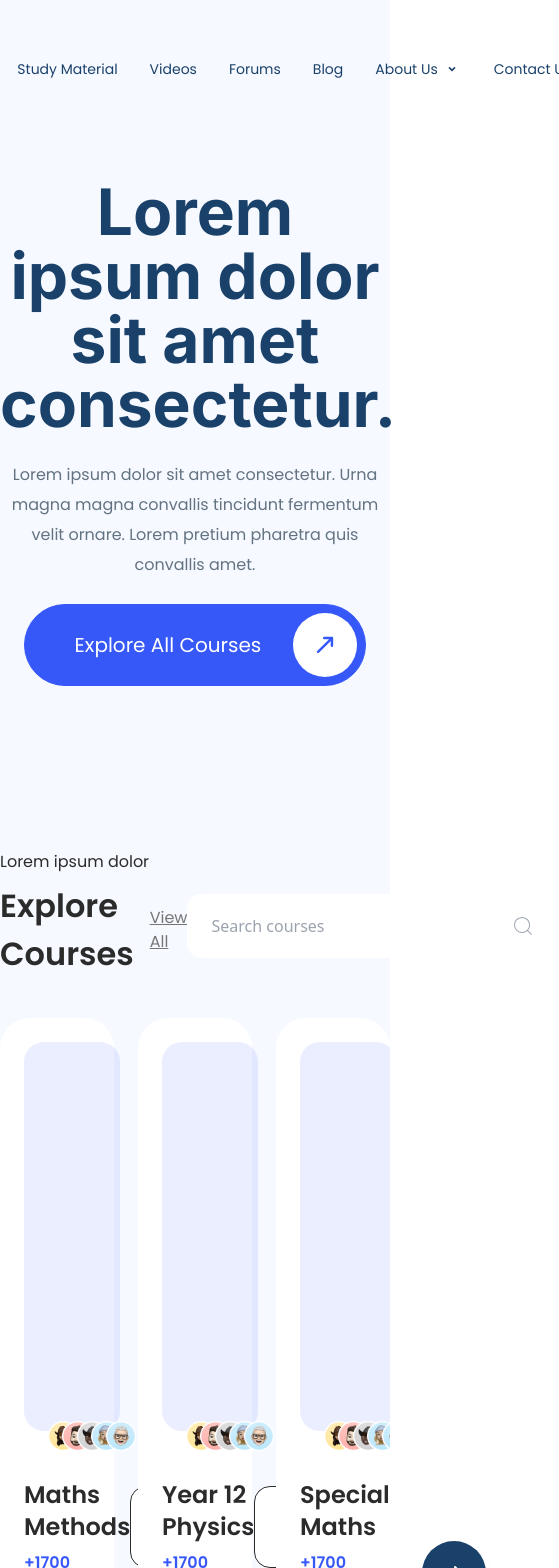
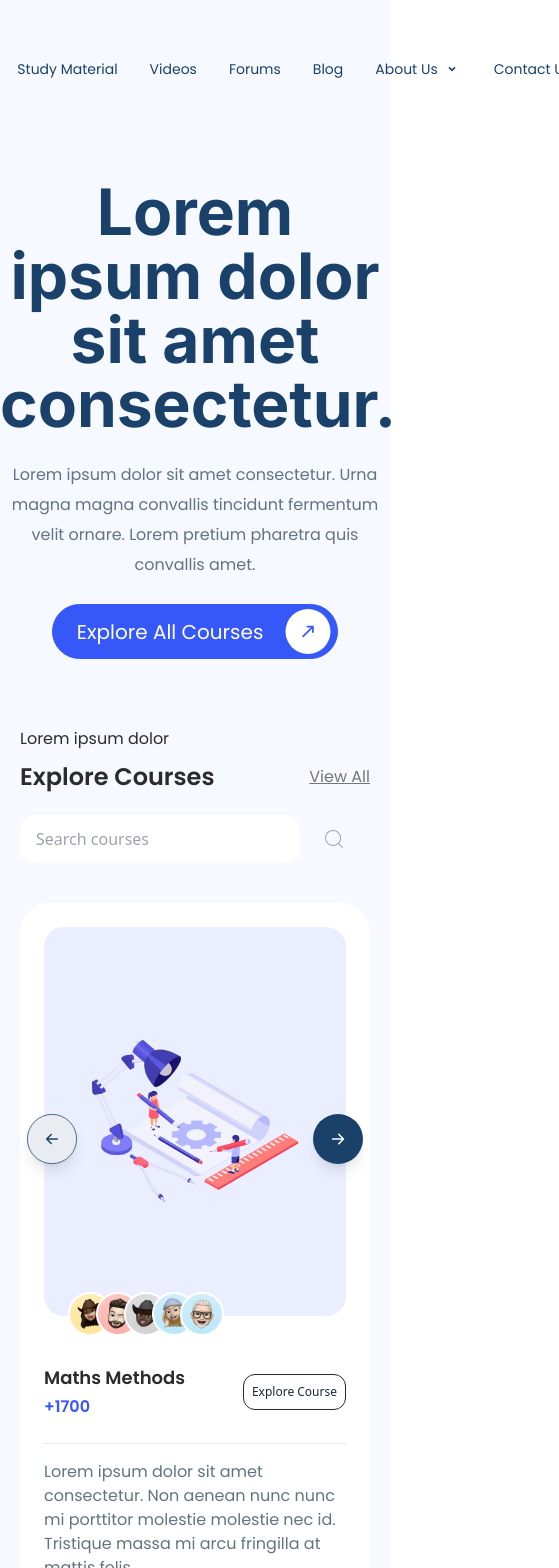
Before and after one commit to arifraj9911/sci-academy, a React (Vite) app: page /user/home in a window 390 px wide. Shown: the top 1568 px of the page, 559 px wide, since content can reach past the window. Built offline with nearby package versions, Linux system fonts and the light colour scheme.

Commit message:
landing-reponsive

```diff
--- a/src/Pages/Home.jsx
+++ b/src/Pages/Home.jsx
@@ -12,7 +12,7 @@ const Home = () => {
       <Header />
       <WhyChooseUs />
       <div className="w-full bg-zircon">
-        <div className="mt-[9.38rem] max-w-screen-desktop mx-auto">
+        <div className="md:mt-[9.38rem] max-w-screen-desktop mx-auto">
           <Courses />
           <div>
             <Pricing />
--- a/src/components/NavbarButton.jsx
+++ b/src/components/NavbarButton.jsx
@@ -2,17 +2,15 @@ import React from "react";
 
 const NavbarButton = () => {
   return (
-    <button className="border rounded-[6.25rem] bg-[#FFF] flex items-center gap-[28px]">
-      <span className=" text-[#163C63] text-base capitalize ml-[3.12rem]">
+    <button className="border rounded-[6.25rem] bg-[#FFF] flex items-center gap-[12px] md:gap-[28px]">
+      <span className=" text-[#163C63] text-base capitalize ml-[1rem] md:ml-[3.12rem]">
         sign up
       </span>
       <svg
-        width="43"
-        height="38"
         viewBox="0 0 35 35"
         fill="none"
         xmlns="http://www.w3.org/2000/svg"
-        className="my-2 mr-2"
+        className="my-1 md:my-2 mr-1 md:mr-2 md:w-[43px] h-[30px] md:h-[38px]"
       >
         <circle cx="17.5" cy="17.5" r="17.5" fill="#163C63" />
         <path
--- a/src/components/home/Courses.jsx
+++ b/src/components/home/Courses.jsx
@@ -64,26 +64,27 @@ const sliderData = [
       "Lorem ipsum dolor sit amet consectetur. Non aenean nunc nunc mi porttitor molestie molestie nec id. Tristique massa mi arcu fringilla at mattis felis.",
   },
 ];
+
 const Courses = () => {
   return (
-    <div className="pt-[9rem] pb-[5.5rem]">
+    <div className="px-[20px] md:px-[20px] pt-[3rem] md:pt-[9rem] pb-[4rem] md:pb-[5.5rem]">
       <p className=" text-primary-heading font-poppins text-base">
         Lorem ipsum dolor{" "}
       </p>
-      <div className="flex items-center justify-between">
-        <div className="flex items-center gap-4 mt-2">
-          <h2 className=" text-primary-heading font-poppins text-[2rem] font-semibold capitalize">
+      <div className="md:flex items-center justify-between">
+        <div className="flex items-center justify-between md:justify-normal md:gap-4 mt-2">
+          <h2 className=" text-primary-heading font-poppins text-[24px] md:text-[2rem] font-semibold capitalize">
             Explore Courses
           </h2>
           <Link className=" text-boulder underline text-base font-poppins">
             View All
           </Link>
         </div>
-        <form action="" className=" relative">
+        <form action="" className="mt-[20px] md:mt-[0px] relative">
           <input
             type="text"
             placeholder="Search courses"
-            className="w-[23.25rem] rounded-[0.93rem] bg-white py-5 px-6 outline-none border-none"
+            className="w-[80%] md:w-[23.25rem] rounded-[0.93rem] bg-white py-3 md:py-5 px-4 md:px-6 outline-none border-none"
           />
           <CiSearch
             className="absolute right-6 top-1/2 -translate-y-1/2"
@@ -96,11 +97,25 @@ const Courses = () => {
       {/* cards  */}
       <div className="relative mt-10">
         <Swiper
-          slidesPerView={3}
-          spaceBetween={24}
+          slidesPerView={1}
+          spaceBetween={16}
           navigation={{
             nextEl: ".custom-next",
             prevEl: ".custom-prev",
+          }}
+          breakpoints={{
+            640: {
+              slidesPerView: 1.5,
+              spaceBetween: 16,
+            },
+            768: {
+              slidesPerView: 2,
+              spaceBetween: 20,
+            },
+            1024: {
+              slidesPerView: 3,
+              spaceBetween: 24,
+            },
           }}
           loop
           modules={[Navigation]}
@@ -109,7 +124,7 @@ const Courses = () => {
           {sliderData.map((item, index) => (
             <SwiperSlide
               key={index}
-              className=" rounded-[1.875rem] bg-white p-6"
+              className="rounded-[1.875rem] bg-white p-6"
             >
               <div className=" bg-sky_blue rounded-[1.25rem] flex items-center justify-center relative p-12 h-[24.3125rem]">
                 <img src={item.image} alt="" />
@@ -123,14 +138,14 @@ const Courses = () => {
               </div>
               <div className="flex items-center justify-between mt-12">
                 <div>
-                  <h4 className=" text-primary-heading font-poppins text-2xl font-semibold capitalize">
+                  <h4 className=" text-primary-heading font-poppins text-[18px] md:text-2xl font-semibold capitalize">
                     {item.title}
                   </h4>
-                  <p className=" text-primary-blue font-poppins text-base font-semibold capitalize mt-2">
+                  <p className=" text-primary-blue font-poppins text-base font-semibold capitalize mt-1 md:mt-2">
                     +{item.totalStudents}
                   </p>
                 </div>
-                <Link className="py-4 px-6 rounded-2xl border border-primary-heading bg-white">
+                <Link className="py-2 md:py-4 px-2 text-[12px] md:text-[16px] md:px-6 rounded-xl md:rounded-2xl border border-primary-heading bg-white">
                   Explore Course
                 </Link>
               </div>
@@ -141,10 +156,10 @@ const Courses = () => {
             </SwiperSlide>
           ))}
         </Swiper>
-        <div className="custom-prev absolute -left-24 top-1/2 transform -translate-y-1/2 flex items-center justify-center rounded-full z-10 cursor-pointer shadow-lg">
+        <div className="w-[50px] md:w-[64] md:h-[64] custom-prev absolute left-[2%] md:-left-24 top-1/3 md:top-1/2 transform -translate-y-1/2 flex items-center justify-center rounded-full z-10 cursor-pointer shadow-lg">
           <img src={left} alt="" />
         </div>
-        <div className="custom-next absolute -right-24 top-1/2 transform -translate-y-1/2 flex items-center justify-center rounded-full z-10 cursor-pointer shadow-lg">
+        <div className="w-[50px] md:w-[64] md:h-[64] custom-next absolute right-[2%] md:-right-24 top-1/3 md:top-1/2 transform -translate-y-1/2 flex items-center justify-center rounded-full z-10 cursor-pointer shadow-lg">
           <img src={right} alt="" />
         </div>
       </div>
--- a/src/components/home/Header.jsx
+++ b/src/components/home/Header.jsx
@@ -5,24 +5,22 @@ import headerImg from "../../assets/header-img.svg";
 
 const Header = () => {
   return (
-    <header className="bg-hero-pattern bg-center bg-cover w-full h-[920px] bg-[#1A416A]">
-      <div className="max-w-screen-desktop mx-auto">
-        <div className="flex items-center justify-between gap-32 pt-[160px]">
-          <div className="flex flex-col items-start gap-[24px] w-[46rem]">
+    <header className="bg-hero-pattern bg-center bg-cover w-full md:h-[920px] bg-[#1A416A] pb-[50px] md:pb-[0px]">
+      <div className="md:max-w-screen-desktop mx-auto px-[20px] md:px-[0px]">
+        <div className="flex flex-col md:flex-row items-center justify-between gap-[40px] md:gap-32 pt-[120px] md:pt-[160px]">
+          <div className="flex flex-col items-start gap-[24px] md:w-[46rem]">
             <h1 className="hidden 2xl:block text-[#FFF] font-poppins text-[64px] leading-[74px] font-semibold">
               Improve your ATAR <br />
               score now with our <br />
               video tutorials
             </h1>
-            <h1 className="2xl:hidden text-[#FFF] font-poppins text-[54px] leading-[74px] font-semibold">
+            <h1 className="hidden md:block 2xl:hidden text-[#FFF] font-poppins md:text-[54px] md:leading-[74px] font-semibold">
               Improve your ATAR score now with our video tutorials
             </h1>
-            {/* <img
-              src={YD}
-              alt="yd"
-              className="absolute left-[45.8%] top-[19.2%]"
-            /> */}
-            <p className="text-[#7FAAD6] text-base font-inter leading-[30px]">
+            <h1 className="md:hidden text-[#FFF] font-poppins text-[35px] leading-[45px] font-semibold">
+              Improve your ATAR score now with our video tutorials
+            </h1>
+            <p className="text-[#7FAAD6] text-base font-inter md:leading-[30px]">
               Lorem ipsum dolor sit amet consectetur. Consequat et neque eget
               erat scelerisque et. Semper libero aenean purus purus cursus et
               proin viverra. Neque at orci vitae vitae malesuada. Vitae a sit
@@ -32,7 +30,7 @@ const Header = () => {
               <HeroButton />
             </Link>
           </div>
-          <div className="h-auto w-[48rem]">
+          <div className="h-auto md:w-[48rem]">
             <img src={headerImg} alt="header img" className="w-full h-full" />
           </div>
         </div>
--- a/src/components/home/HeroButton.jsx
+++ b/src/components/home/HeroButton.jsx
@@ -1,16 +1,16 @@
 const HeroButton = () => {
   return (
-    <button className="border rounded-[6.25rem] bg-primary-blue border-primary-blue flex items-center gap-8">
-      <span className=" text-white text-xl font-normal font-poppins capitalize ml-[3.12rem]">
+    <button className="border rounded-[6.25rem] bg-primary-blue border-primary-blue flex items-center gap-5 md:gap-8">
+      <span className=" text-white text-xl font-normal font-poppins capitalize ml-[1.5rem] md:ml-[3.12rem]">
         Explore all Courses
       </span>
       <svg
-        width="64"
-        height="64"
+        width=""
+        height=""
         viewBox="0 0 78 78"
         fill="none"
         xmlns="http://www.w3.org/2000/svg"
-        className="my-2 mr-2"
+        className="my-1 md:my-2 mr-1 md:mr-2 w-[50px] md:w-[64px] h-[45px] md:h-[64px]"
       >
         <circle cx="39" cy="39" r="39" fill="white" />
         <path
--- a/src/components/home/Testimonials.jsx
+++ b/src/components/home/Testimonials.jsx
@@ -5,9 +5,9 @@ import op2 from "../../assets/op2.png";
 
 const Testimonials = () => {
   return (
-    <div className="py-[64px] lg:py-[150px]">
+    <div className="pb-[64px] md:pb-[0px] md:py-[64px] lg:py-[150px]">
       <div className="lg:flex justify-center lg:gap-[270px] lg:mt-[55px]">
-        <div className="block lg:hidden text-[20px] font-['Poppins'] mt-[50px] mb-[16px] px-[16px] lg:px-[0px]">
+        <div className="block lg:hidden text-[20px] font-['Poppins'] mt-[50px] mb-[40px] px-[16px] lg:px-[0px]">
           <h1>What others are saying...</h1>
         </div>
         <div className="hidden lg:block lg:text-[40px] font-['Poppins'] font-medium leading-[40px]">
```
Also changed, not shown: src/components/Footer.jsx (+15 -10 lines), src/components/Navbar.jsx (+81 -7 lines), src/components/home/WhyChooseUs.jsx (+16 -16 lines).
